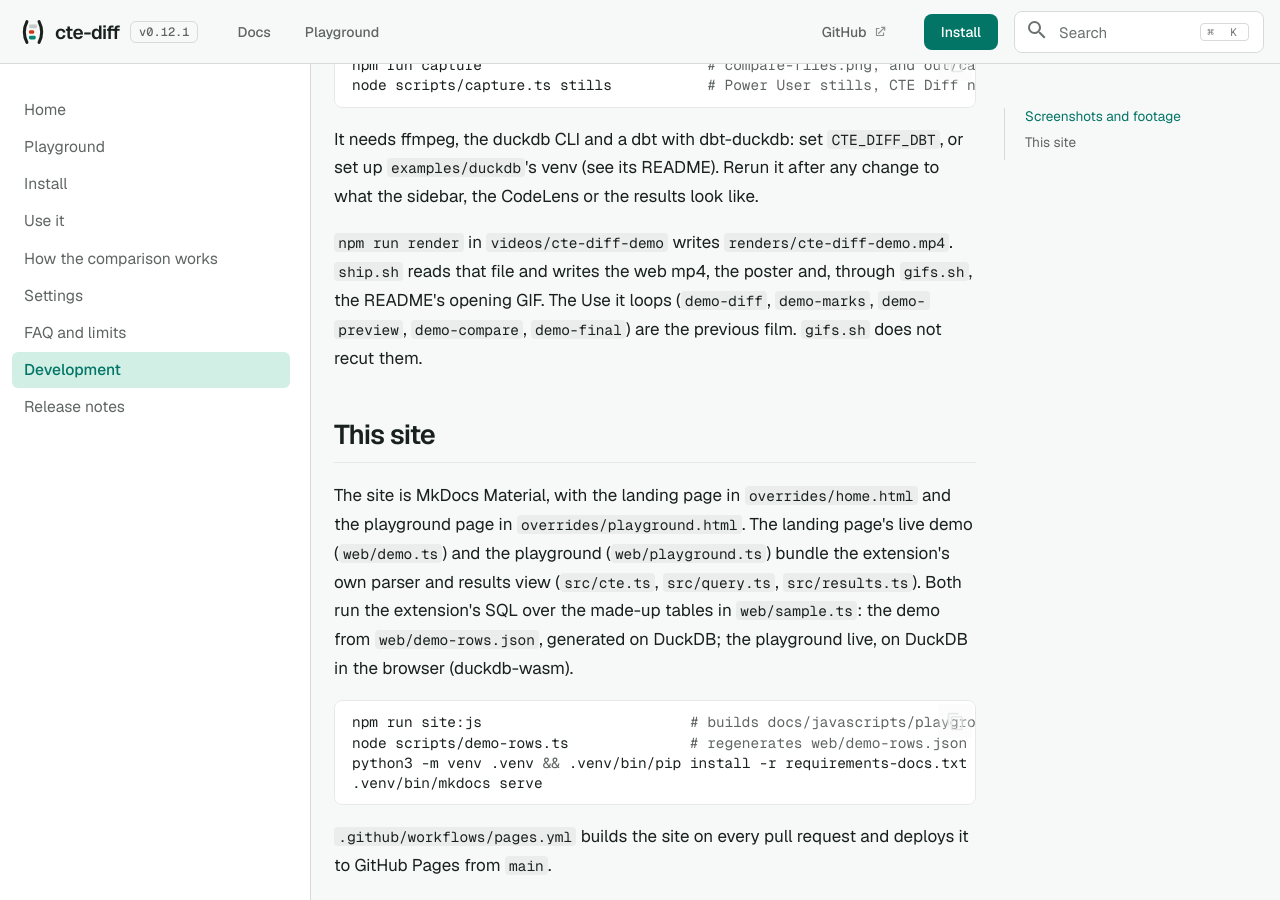
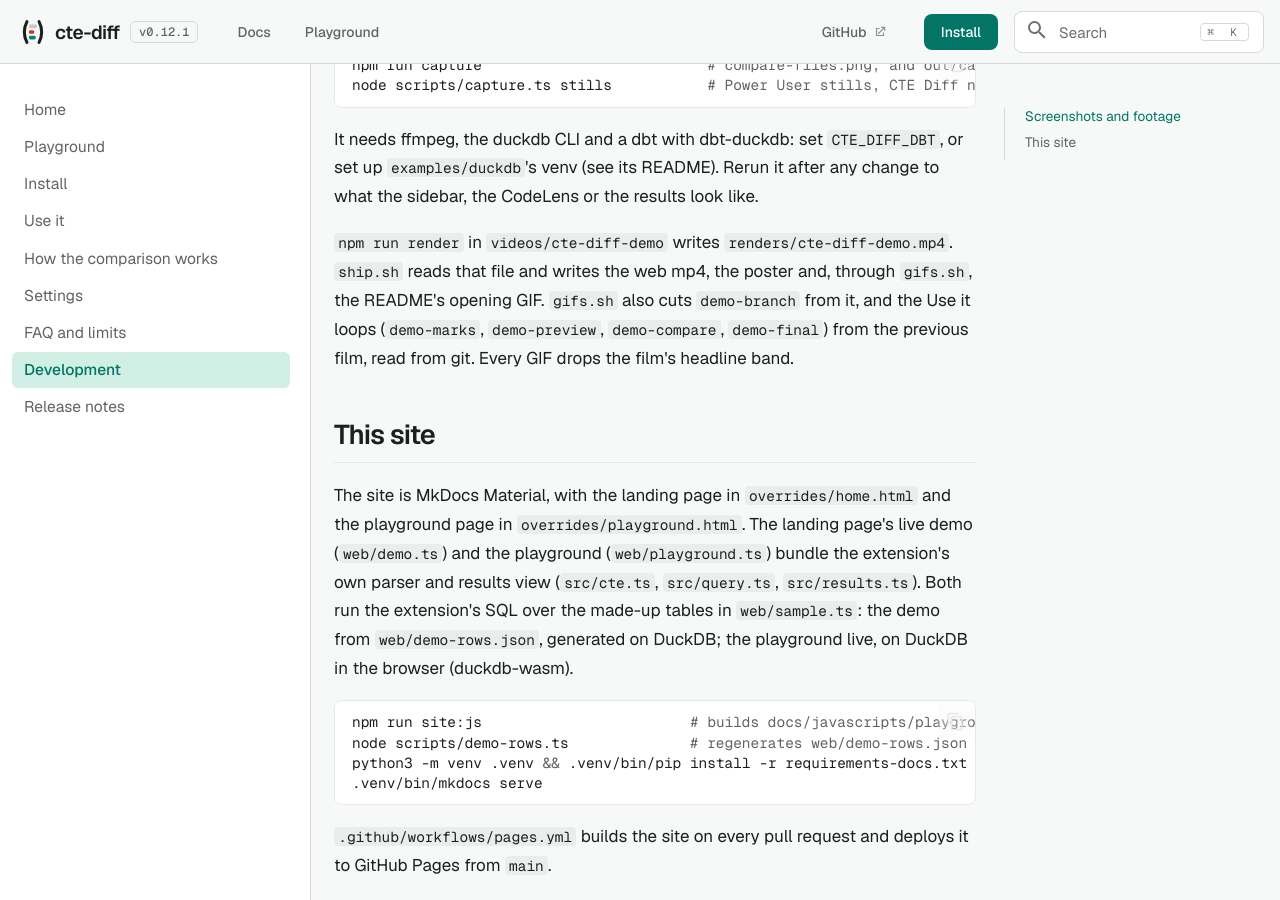
Before and after one commit to MarkPhamm/cte-diff, an MkDocs documentation site: the page built from docs/development.md, in a window 1280 px wide and 900 px high, scrolled down 824 px. Built offline with MkDocs 1.6.1 and Material for MkDocs 9.7.7, drawn with Linux system fonts in a browser that asks for light colours; comment, search, counter and statistics services are not loaded.

Commit message:
Docs: the Use it GIFs show what the text beside them says
Every GIF carried the demo film's headline burned into its top 76 px
("It can't show what the data did.", "Its rows did.", "Or another
branch."), so beside the docs' text they read as clips from a promo,
not as the step the section describes. gifs.sh now crops that band off
every GIF, the README's included, and they were regenerated.

The page's first GIF, demo-diff, only opened the model from Source
Control and stopped before any click, under text about Preview and
Compare sides. It is replaced by demo.gif, which previews payments on
both sides and compares them, and is deleted. The branch GIF gets a
line naming what it shows, so it no longer follows the list of four
ways to open a comparison unexplained.

```diff
--- a/docs/development.md
+++ b/docs/development.md
@@ -23,7 +23,7 @@ node scripts/capture.ts stills           # Power User stills, CTE Diff not insta
 
 It needs ffmpeg, the duckdb CLI and a dbt with dbt-duckdb: set `CTE_DIFF_DBT`, or set up `examples/duckdb`'s venv (see its README). Rerun it after any change to what the sidebar, the CodeLens or the results look like.
 
-`npm run render` in `videos/cte-diff-demo` writes `renders/cte-diff-demo.mp4`. `ship.sh` reads that file and writes the web mp4, the poster and, through `gifs.sh`, the README's opening GIF. The Use it loops (`demo-diff`, `demo-marks`, `demo-preview`, `demo-compare`, `demo-final`) are the previous film. `gifs.sh` does not recut them.
+`npm run render` in `videos/cte-diff-demo` writes `renders/cte-diff-demo.mp4`. `ship.sh` reads that file and writes the web mp4, the poster and, through `gifs.sh`, the README's opening GIF. `gifs.sh` also cuts `demo-branch` from it, and the Use it loops (`demo-marks`, `demo-preview`, `demo-compare`, `demo-final`) from the previous film, read from git. Every GIF drops the film's headline band.
 
 ## This site
 
```
Also changed, not shown: docs/usage.md (+3 -1 lines), docs/assets/img/demo-compare.gif, docs/assets/img/demo-diff.gif (deleted), docs/assets/img/demo-final.gif, docs/assets/img/demo-marks.gif, docs/assets/img/demo-preview.gif, 3 other files.
